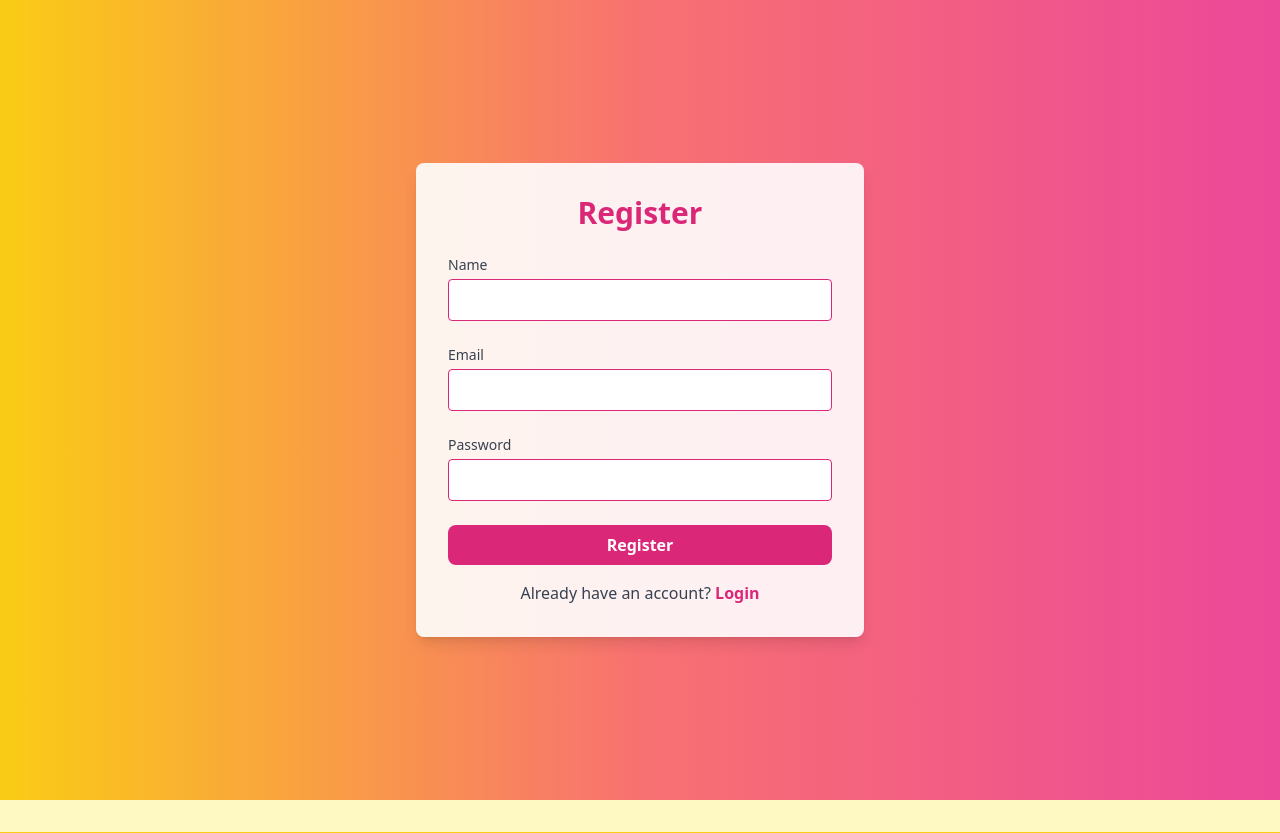
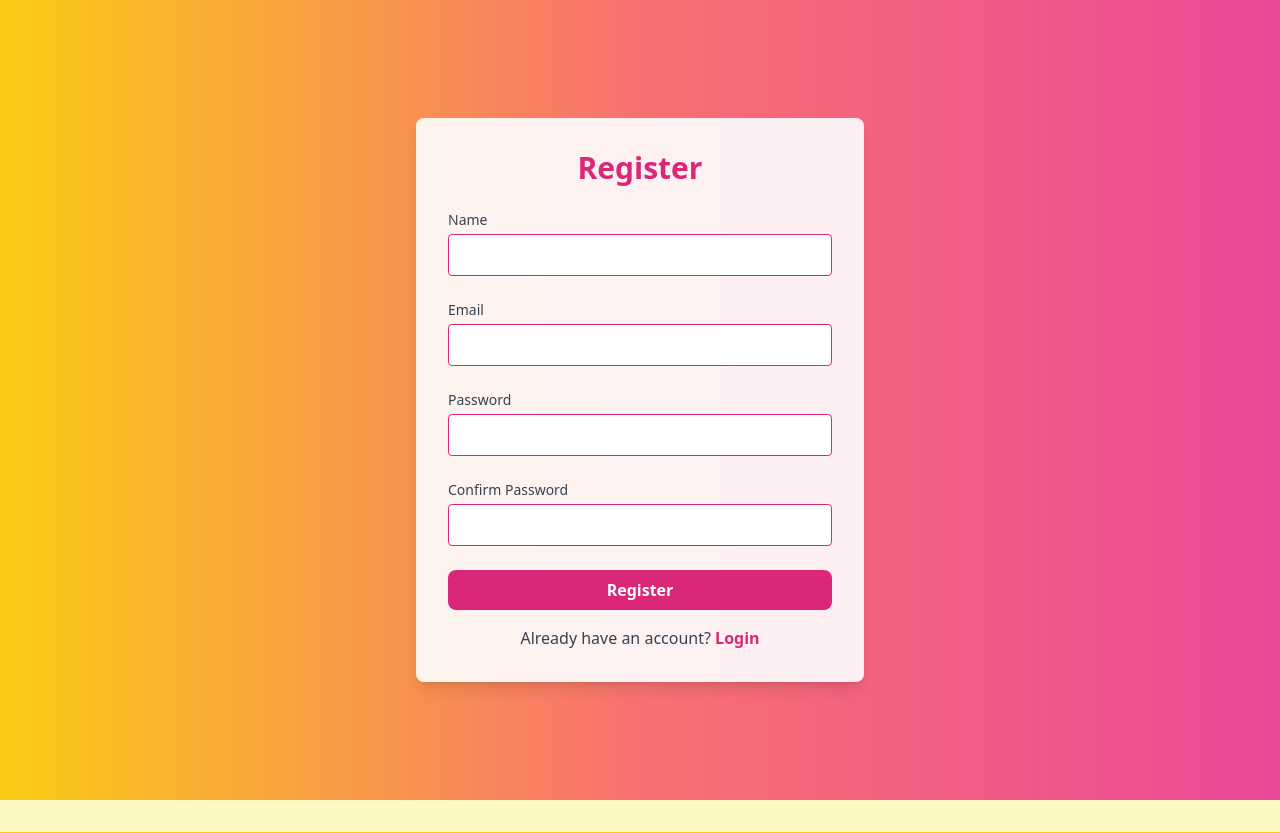
Before and after one commit to NickHemerycke/NomNomicon, a Flask app: page /register in a window 1280 px wide. Shown: the part 60-893 px from the top of the page. Run offline with Flask 3, Linux system fonts and the light colour scheme; some libraries are stand-ins or nearby versions.

Commit message:
finally everything works

```diff
--- a/templates/register.html
+++ b/templates/register.html
@@ -4,24 +4,36 @@
   <div class="bg-white bg-opacity-90 rounded-lg shadow-lg p-8 w-full max-w-md">
     <h2 class="text-3xl font-extrabold text-center mb-6 text-pink-600">Register</h2>
     <form action="{{ url_for('register') }}" method="POST" class="space-y-6">
+
+      <!-- Name -->
       <div>
         <label for="name" class="block text-sm font-medium text-gray-700">Name</label>
         <input type="text" id="name" name="name" required
                class="mt-1 w-full border border-pink-600 rounded px-3 py-2 focus:outline-none focus:ring-2 focus:ring-pink-400">
       </div>
 
+      <!-- Email -->
       <div>
         <label for="email" class="block text-sm font-medium text-gray-700">Email</label>
         <input type="email" id="email" name="email" required
                class="mt-1 w-full border border-pink-600 rounded px-3 py-2 focus:outline-none focus:ring-2 focus:ring-pink-400">
       </div>
 
+      <!-- Password -->
       <div>
         <label for="password" class="block text-sm font-medium text-gray-700">Password</label>
         <input type="password" id="password" name="password" required
                class="mt-1 w-full border border-pink-600 rounded px-3 py-2 focus:outline-none focus:ring-2 focus:ring-pink-400">
       </div>
 
+      <!-- Confirm Password -->
+      <div>
+        <label for="confirm" class="block text-sm font-medium text-gray-700">Confirm Password</label>
+        <input type="password" id="confirm" name="confirm" required
+               class="mt-1 w-full border border-pink-600 rounded px-3 py-2 focus:outline-none focus:ring-2 focus:ring-pink-400">
+      </div>
+
+      <!-- Submit Button -->
       <button type="submit"
               class="w-full bg-pink-600 text-white font-bold py-2 px-4 rounded-lg hover:bg-pink-700 focus:outline-none focus:ring-2 focus:ring-pink-400">
         Register
```
